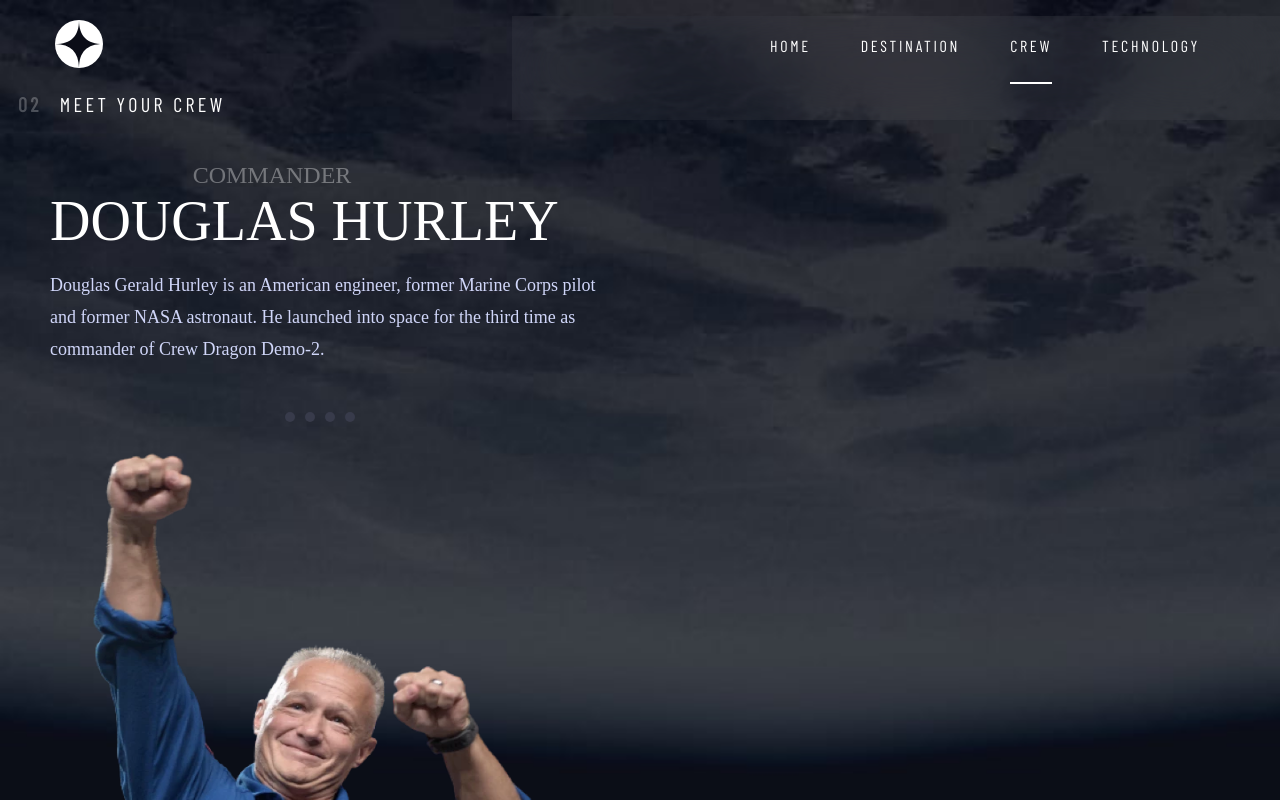
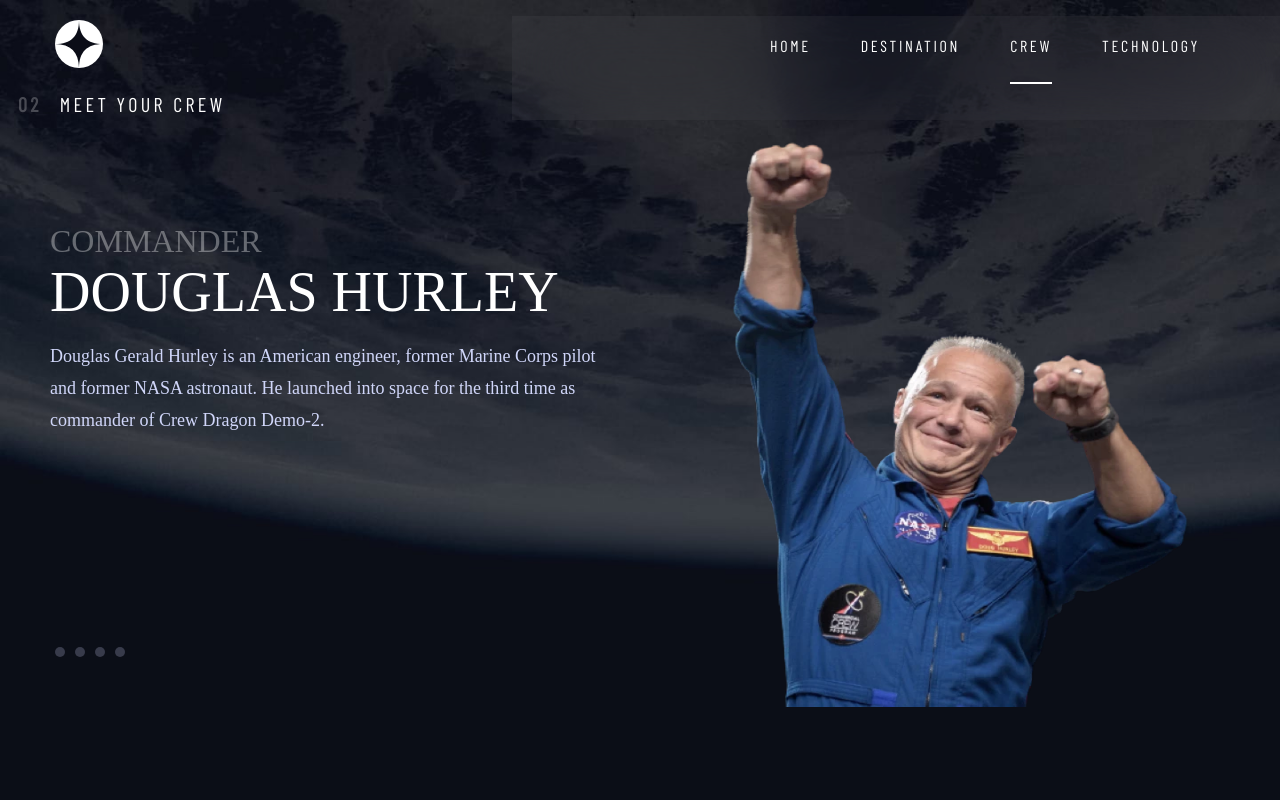
Before and after one commit to Kwabs-97/spaceTourism, a React (Create React App) app: page /crew in a window 1280 px wide. Shown: the top 800 px of the page. Built offline with nearby package versions, Linux system fonts and the light colour scheme; a web font is replaced by a local one.

Commit message:
crew laptop breakpoint

```diff
--- a/src/components/CrewHome.module.css
+++ b/src/components/CrewHome.module.css
@@ -252,12 +252,25 @@
 }
 
 @media (min-width: 1024px) {
+  .background {
+    background: url("../assets/crew/background-crew-desktop.jpg") center;
+    background-size: cover;
+    height: 100%;
+    width: 100%;
+    position: fixed;
+    top: 0;
+    right: 0;
+    left: 0;
+    z-index: -1;
+  }
+
   .crew {
     display: grid;
     grid-template-rows: auto auto;
     grid-template-columns: 1fr 1fr;
     justify-content: start;
     margin: 0;
+    margin-top: 10px;
   }
 
   .about {
@@ -290,11 +303,12 @@
     line-height: 32px; /* 177.778% */
     text-align: left;
   }
-  .position {
+
+  .about .position {
     align-self: self-start;
   }
 
-  .position p {
+  .about .position p {
     font-family: Bellefair;
     font-size: 32px;
     font-style: normal;
@@ -304,4 +318,18 @@
     width: 444px;
     text-align: left;
   }
+  .description {
+    padding: 0;
+  }
+  .imgContainer {
+    grid-row-start: 1;
+    grid-row-end: 3;
+    grid-column-start: 2;
+  }
+  .navLinks {
+    justify-self: self-start;
+    padding-left: 50px;
+    margin: 0;
+    padding-top: 78px;
+  }
 }
--- a/src/routes/Crew.module.css
+++ b/src/routes/Crew.module.css
@@ -93,9 +93,7 @@
     z-index: -1;
   }
 
-  .header{
+  .header {
     padding-left: 50px;
   }
-
-
 }
```
